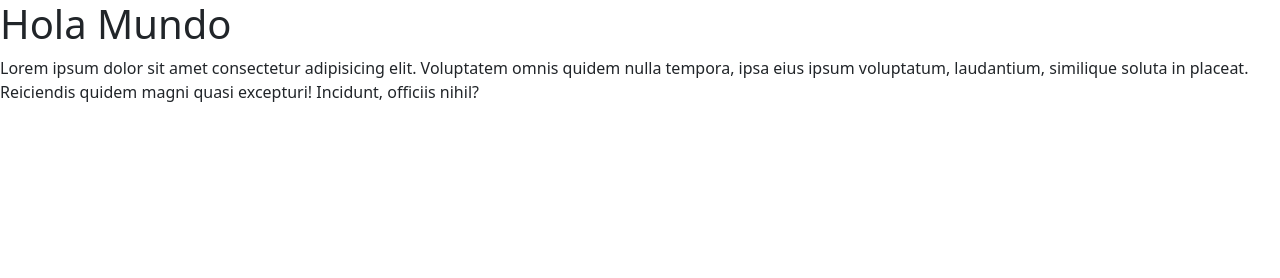
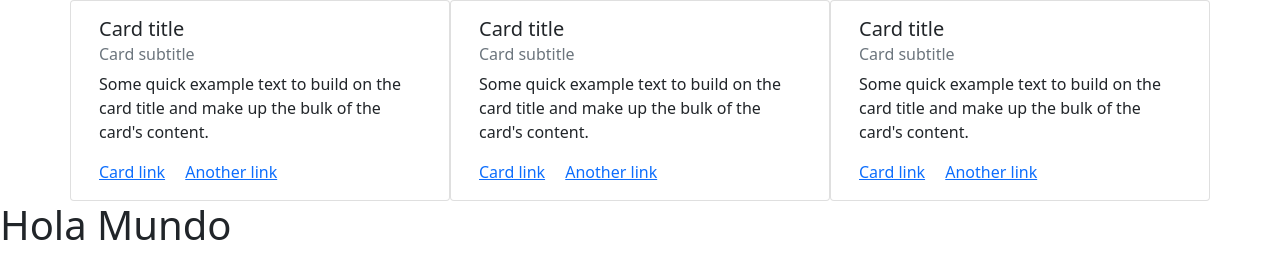
Before and after one commit to EzequielCamino/Afterclass, a plain HTML site: page index.html in a window 1280 px wide. Drawn offline with nearby package versions, Linux system fonts and the light colour scheme.

Commit message:
Agrega grid

```diff
--- a/index.html
+++ b/index.html
@@ -8,8 +8,39 @@
     <link href="https://cdn.jsdelivr.net/npm/bootstrap@5.1.3/dist/css/bootstrap.min.css" rel="stylesheet" integrity="sha384-1BmE4kWBq78iYhFldvKuhfTAU6auU8tT94WrHftjDbrCEXSU1oBoqyl2QvZ6jIW3" crossorigin="anonymous">
 </head>
 <body>
+    <div class="container">
+        <div class="row">
+            <div class="card col-sm-6 col-md-4">
+                <div class="card-body">
+                  <h5 class="card-title">Card title</h5>
+                  <h6 class="card-subtitle mb-2 text-muted">Card subtitle</h6>
+                  <p class="card-text">Some quick example text to build on the card title and make up the bulk of the card's content.</p>
+                  <a href="#" class="card-link">Card link</a>
+                  <a href="#" class="card-link">Another link</a>
+                </div>
+            </div>
+            <div class="card col-sm-6 col-md-4">
+                <div class="card-body">
+                  <h5 class="card-title">Card title</h5>
+                  <h6 class="card-subtitle mb-2 text-muted">Card subtitle</h6>
+                  <p class="card-text">Some quick example text to build on the card title and make up the bulk of the card's content.</p>
+                  <a href="#" class="card-link">Card link</a>
+                  <a href="#" class="card-link">Another link</a>
+                </div>
+            </div>
+            <div class="card col-sm-6 col-md-4">
+                <div class="card-body">
+                  <h5 class="card-title">Card title</h5>
+                  <h6 class="card-subtitle mb-2 text-muted">Card subtitle</h6>
+                  <p class="card-text">Some quick example text to build on the card title and make up the bulk of the card's content.</p>
+                  <a href="#" class="card-link">Card link</a>
+                  <a href="#" class="card-link">Another link</a>
+                </div>
+            </div>
+
+        </div>
+    </div>
     <h1>Hola Mundo</h1>
-    <p>Lorem ipsum dolor sit amet consectetur adipisicing elit. Voluptatem omnis quidem nulla tempora, ipsa eius ipsum voluptatum, laudantium, similique soluta in placeat. Reiciendis quidem magni quasi excepturi! Incidunt, officiis nihil?</p>
 
 
     <script src="https://cdn.jsdelivr.net/npm/bootstrap@5.1.3/dist/js/bootstrap.bundle.min.js" integrity="sha384-ka7Sk0Gln4gmtz2MlQnikT1wXgYsOg+OMhuP+IlRH9sENBO0LRn5q+8nbTov4+1p" crossorigin="anonymous"></script>
```
